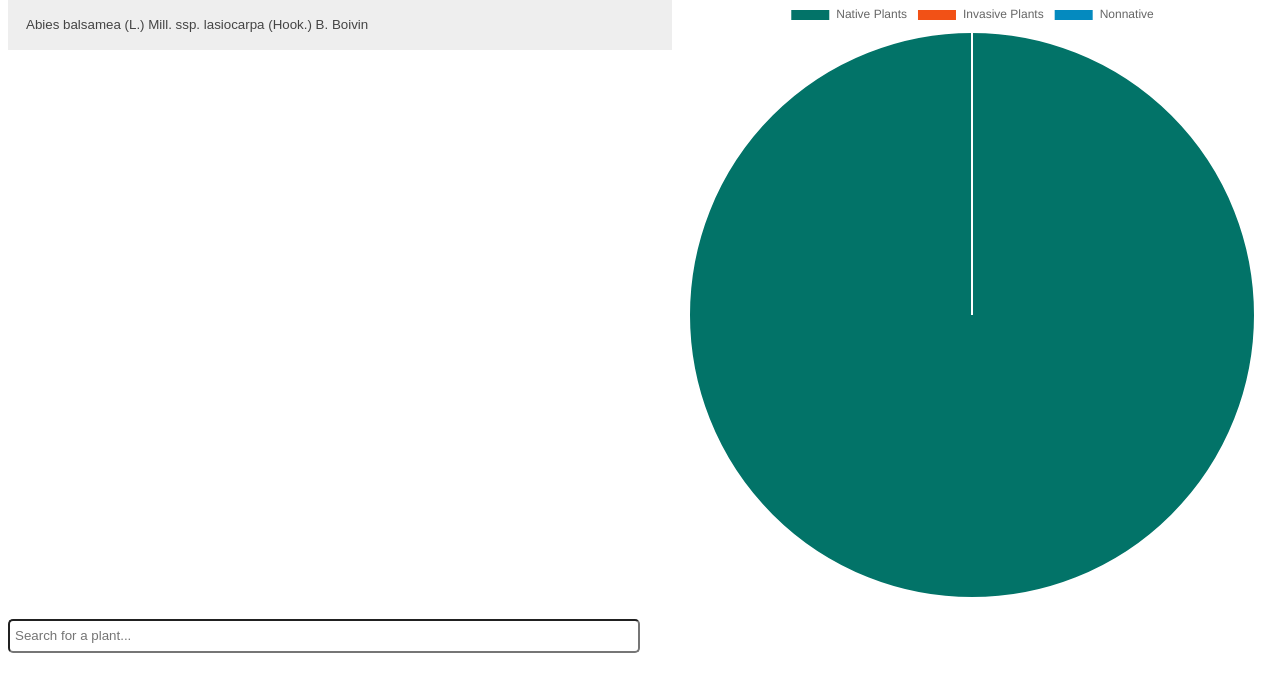
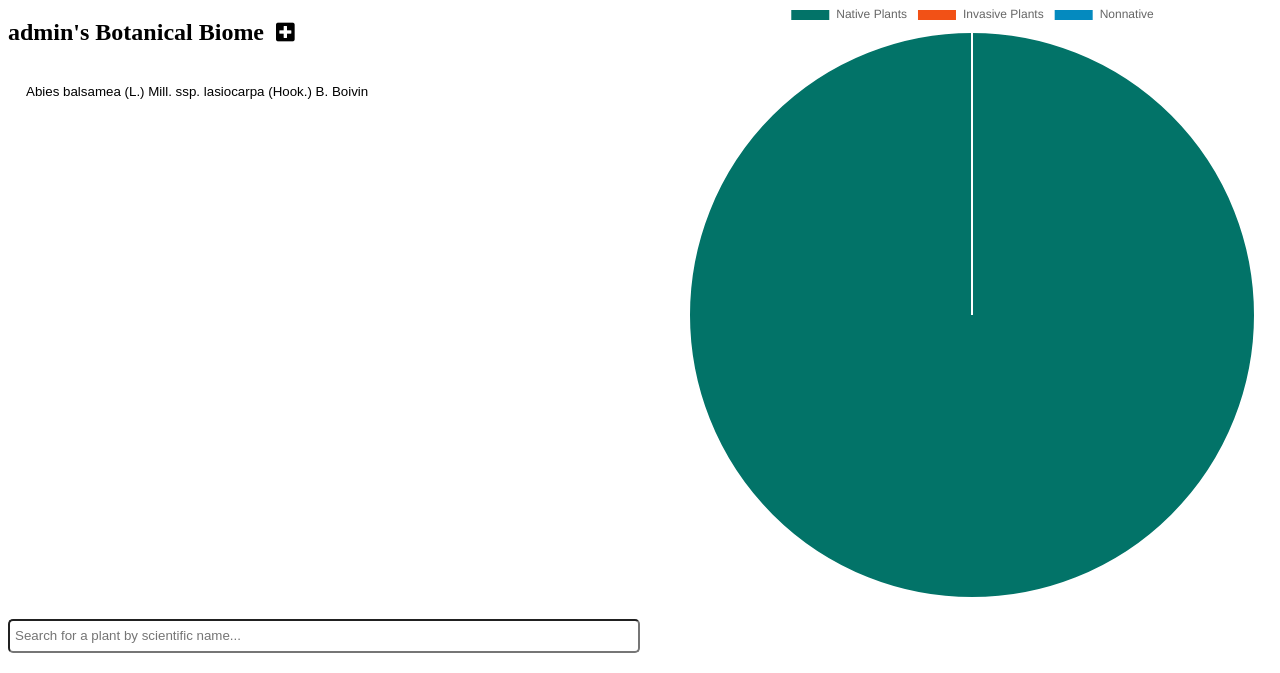
Before and after one commit to botanicalpilot/yards, a Django app: page /profile/ in a window 1280 px wide. Shown: the part 209-882 px from the top of the page. Run offline with Django 3.2, Linux system fonts and the light colour scheme; a user stored in the database is signed in; data comes from the database, SQL or seed files in the repository; both versions use the stored data as it was after the commit; some libraries are stand-ins or nearby versions.

Commit message:
profile styling. Moving on to dynamic pagesand seperating css

```diff
--- a/static/css/site.css
+++ b/static/css/site.css
@@ -175,18 +175,23 @@ li a:hover {
     flex-direction: row;
     justify-content: flex-start;
     align-items: flex-end;
+    align-content: flex-end;
     font-family: 'Playfair Display', serif;
     width: 100%;
+
 }
 
+.plantNavbarContents h3{
+    color: white;
+}
 
 
 
 #customPlantBtn{
     background-color: transparent; /* Blue background */
     border: none; /* Remove borders */
-    color: black; /* White text */
     font-size: 16px; /* Set a font size */
+    color: black;
 
 }
 
@@ -196,7 +201,6 @@ li a:hover {
     justify-content: center;
     align-items: center;
     cursor: pointer;
-    color: black;
     border: none;
 }
 
@@ -286,8 +290,8 @@ canvas{
 
  /* Style the buttons that are used to open and close the accordion panel */
  .accordion {
-    background-color: #eee;
-    color: #444;
+    background-color: white;
+    color: black;
     cursor: pointer;
     padding: 18px;
     width: 100%;
@@ -295,11 +299,12 @@ canvas{
     border: none;
     outline: none;
     transition: 0.4s;
+
   }
 
   /* Add a background color to the button if it is clicked on (add the .active class with JS), and when you move the mouse over it (hover) */
   .active, .accordion:hover {
-    background-color: #ccc;
+    background-color: #027368;
   }
 
   /* Style the accordion panel. Note: hidden by default */
@@ -308,6 +313,7 @@ canvas{
     background-color: white;
     display: none;
     overflow: hidden;
+    border-left: #027368;
   }
 
 /* hide user location used to return info form the API */
--- a/templates/profile.html
+++ b/templates/profile.html
@@ -27,22 +27,19 @@
         <h2 class="profileTitles" id="userWelcome">Welcome {{ user.username }}</h2>
     </div>
 
-
-    <!-- container for userplant list title and add custom plant button -->
-    <div class="customPlantNavbar">
-        <div class="plantNavbarContents">
-            <h3 id="userPlantListTitle">{{ user.username }}'s Plant List</h3>
-            <button type="button" id="customPlantBtn"><i id="modalAwesome" class="fas fa-plus-square fa-lg"></i></button>
-        </div>
-    </div>
 </div>
 
 
 <!-- create flex container for chart and userPlant list -->
+
 <div class="graphListContainer">
 
      <!-- userPlant list -->
     <div class="userPlantListDisplay">
+            <h2>{{ user.username }}'s Botanical Biome
+                    <button type="button" id="customPlantBtn"><i id="modalAwesome" class="fas fa-plus-square fa-lg"></i></button>
+            </h2>
+
         <ul>
             {% for plant in userPlants %}
                 <button class="accordion">{{ plant.scientificNameAuthor }}</button>
@@ -90,7 +87,7 @@
         <h2 id="plantStateSearch">{{ user.location }}</h2>
         <div id="searchAPI">
             <div class="input-container">
-                <input id="inputSearchBox" type="text" placeholder="Search for a plant..." v-model="searchInput">
+                <input id="inputSearchBox" type="text" placeholder="Search for a plant by scientific name..." v-model="searchInput">
             </div>
 
             <div id="tableWrapper">
```
Also changed, not shown: db.sqlite3.
